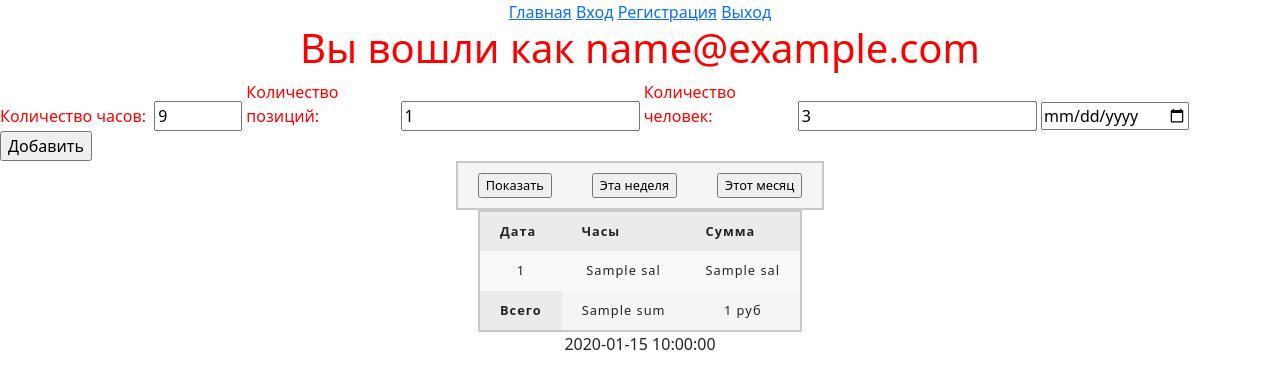
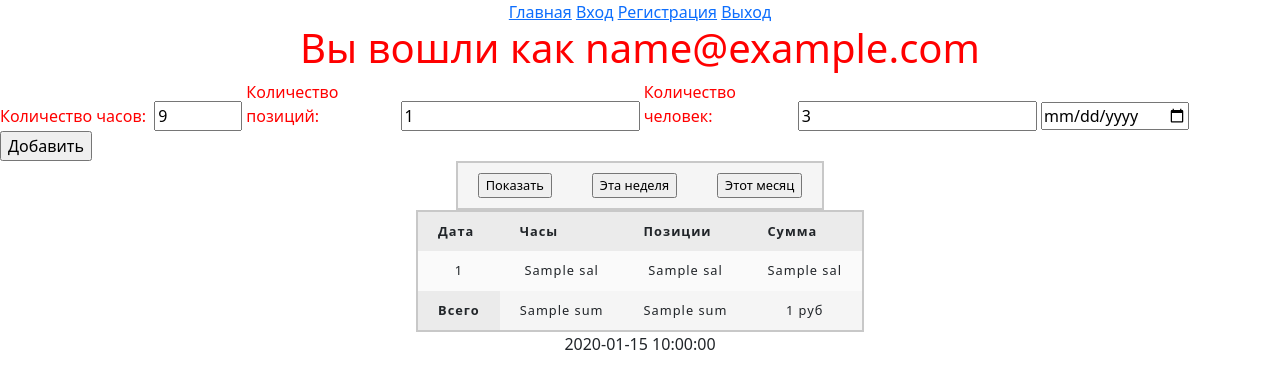
Before and after one commit to sober21/site_salaryProject, a Flask app: template main/templates/dashboard.html in a window 1280 px wide. Shown: the top 389 px of the page. Run offline with Flask 3, Linux system fonts and the light colour scheme; the template is opened without the code that fills it: most values are stand-ins (such as "Sample title", 1, 10 or a date in 2020); parts of the project's set-up code (start-up, migrations or seed data) failed here and were passed over.

Commit message:
Сделано:     Добавил столбец "позиции" в таблицу в html;     Зарплата расчитывается исходя из стоимости часа     и позиции для каждого работника;     Удалил неиспользуемые функции;
Добавить/изменить:
    Добавить отобранные позиции(опционально);
    Добавить вывод зарплаты за определенный промежуток времени;
    Проверить работоспособность регистрации;
    Добавить тесты;
    Сделать добавление в базу данных через классы;
    Нормальные названия переменных, функций и т.д.

```diff
--- a/main/my_database.py
+++ b/main/my_database.py
@@ -96,8 +96,11 @@ create_salary = f"""
 # Удаление всех данных из таблицы
 # execute_query(connection, 'DELETE FROM salary_users')
 
+# Удаление 1 записи из таблицы
+# execute_query((connection, 'DELETE FROM salary_users WHERE id = 2'))
+
 # Все таблицы в базе
-# table = execute_read_query(connection, 'SELECT * FROM sqlite_master where type="table"')# все таблицы
+table = execute_read_query(connection, 'SELECT * FROM sqlite_master where type="table"')# все таблицы
 # for i in table:
 #     print(i)
 
@@ -146,6 +149,6 @@ if __name__ == '__main__':
     #                           'id integer primary key autoincrement,'
     #                           'email text not null unique,'
     #                           'password text not null)')
-    us = execute_read_query(connection, 'select salary from salary_users')
-    for i in us:
-        print(i)
+    # us = execute_read_query(connection, 'select email from users')
+    # print(us)
+    print(table)
--- a/main/templates/dashboard.html
+++ b/main/templates/dashboard.html
@@ -39,12 +39,14 @@
     <tr>
         <th>Дата</th>
         <th>Часы</th>
+        <th>Позиции</th>
         <th>Сумма</th>
     </tr>
     {% for i in sal_data %}
     <tr>
         <td>{{ i[0] }}</td>
         <td>{{ i[1] }}</td>
+        <td>{{ i[3] }}</td>
         <td>{{ i[2] }}</td>
     </tr>
 
@@ -52,6 +54,7 @@
     <tr>
         <th>Всего</th>
         <td>{{ sum[0][1] }}</td>
+        <td>{{ sum[0][2] }}</td>
         <td>{{ sum[0][0] }} руб</td>
     </tr>
 
--- a/main/views.py
+++ b/main/views.py
@@ -3,9 +3,9 @@ import os
 from flask import Flask, render_template, request, redirect, url_for, session
 from werkzeug.security import generate_password_hash, check_password_hash
 
-from main.app import current_data, salary_of_one_day, render_date, get_email, convert_salary_and_date, \
+from main.app import current_data, salary_of_one_day, render_date, convert_salary_and_date, \
     valid_register_data
-from main.my_database import execute_query, connection, add_query, execute_read_query, \
+from main.my_database import execute_query, connection, execute_read_query, \
     first_day_week
 
 app = Flask(__name__)
@@ -40,7 +40,6 @@ def data_employees():
                 name, hour_price, position_price, job_title, workplace = request.form['name'], request.form[
                     'hour_price'], \
                     request.form['position_price'], request.form['job_title'], request.form['workplace']
-                lst = [session['email'], name, hour_price, position_price, job_title, workplace]
                 execute_query(connection,
                               f'insert into employees (email, name, job_title, workplace, hour_price, position_price) '
                               f'values ("{session["email"]}", "{name}", "{job_title}", "{workplace}", {hour_price}, {position_price})')
@@ -49,6 +48,7 @@ def data_employees():
         except KeyError:
             pass
     return render_template('data_employees.html')
+
 
 @app.route('/dashboard', methods=['POST', 'GET'])
 def dashboard():
@@ -59,38 +59,44 @@ def dashboard():
         sal_today, sal_data, sum_of_period = None, None, None
         if 'get_salary' in request.form:
             sal_data = execute_read_query(connection,
-                                          f'SELECT date,hours,salary FROM salary_users WHERE '
+                                          f'SELECT date,hours,salary, positions FROM salary_users WHERE '
                                           f'email = "{session["email"]}" ORDER BY date ASC')
-            sum_of_period = execute_read_query(connection, f'SELECT SUM(salary), SUM(hours) FROM salary_users WHERE '
-                                                           f'email = "{session["email"]}"')
+            sum_of_period = execute_read_query(connection,
+                                               f'SELECT SUM(salary), SUM(hours), SUM(positions) FROM salary_users WHERE '
+                                               f'email = "{session["email"]}"')
             sal_data = convert_salary_and_date(sal_data)
         elif 'get_week' in request.form:
             first_day = first_day_week(current_data)
-            sal_data = execute_read_query(connection, f'SELECT date, hours, salary FROM salary_users WHERE '
+            sal_data = execute_read_query(connection, f'SELECT date, hours, salary, positions FROM salary_users WHERE '
                                                       f'email = "{session["email"]}" and date >= "{first_day}" '
                                                       f'ORDER BY date ASC')
-            sum_of_period = execute_read_query(connection, f'SELECT SUM(salary), SUM(hours) FROM salary_users WHERE '
-                                                           f'email= "{session["email"]}" and date >= "{first_day}"')
+            sum_of_period = execute_read_query(connection,
+                                               f'SELECT SUM(salary), SUM(hours), SUM(positions) FROM salary_users WHERE '
+                                               f'email= "{session["email"]}" and date >= "{first_day}"')
 
             sal_data = convert_salary_and_date(sal_data)
         elif 'get_month' in request.form:
-            sal_data = execute_read_query(connection, f'SELECT date, hours, salary FROM salary_users '
+            sal_data = execute_read_query(connection, f'SELECT date, hours, salary, positions FROM salary_users '
                                                       f'WHERE email = "{session["email"]}" and '
                                                       f'strftime("%m", date) >= strftime("%m", "now") '
                                                       f'ORDER BY date ASC')
-            sum_of_period = execute_read_query(connection, f'SELECT SUM(salary),SUM(hours) FROM salary_users '
-                                                           f'WHERE email = "{session["email"]}" and '
-                                                           f'strftime("%m", date) >= strftime("%m", "now")')
+            sum_of_period = execute_read_query(connection,
+                                               f'SELECT SUM(salary),SUM(hours), SUM(positions) FROM salary_users '
+                                               f'WHERE email = "{session["email"]}" and '
+                                               f'strftime("%m", date) >= strftime("%m", "now")')
             sal_data = convert_salary_and_date(sal_data)
         elif 'date' in request.form and 'hours' in request.form and 'positions' in request.form and 'mens' in request.form:
             date = request.form.get('date')
             hours = request.form.get('hours')
             positions = request.form.get('positions')
             mens = request.form.get('mens')
-            salary = salary_of_one_day(hours, positions, mens)
+            price = execute_read_query(connection,
+                                                 f'SELECT hour_price, position_price FROM employees WHERE email = "{session["email"]}"')
+            pr_hour, pr_pos = price[0][0], price[0][1]
+            salary = salary_of_one_day(hours, positions, mens, pr_hour=pr_hour, pr_pos=pr_pos)
 
             execute_query(connection, f'REPLACE INTO salary_users (email, date, salary, hours, positions) '
-                                      f'VALUES("{session["email"]}", "{date}", {salary}, {hours}, {positions})')
+                                      f'VALUES("{session["email"]}", "{date}", {salary}, {hours}, {int(int(positions) / int(mens))})')
             date = render_date(date)
             sal_today = f'{date}: {int(salary)} руб.'
         return render_template('dashboard.html', cur_date=current_data, sal_data=sal_data, sal_today=sal_today,
```
Also changed, not shown: main/app.py (+4 -4 lines), main/db_main.sqlite.
